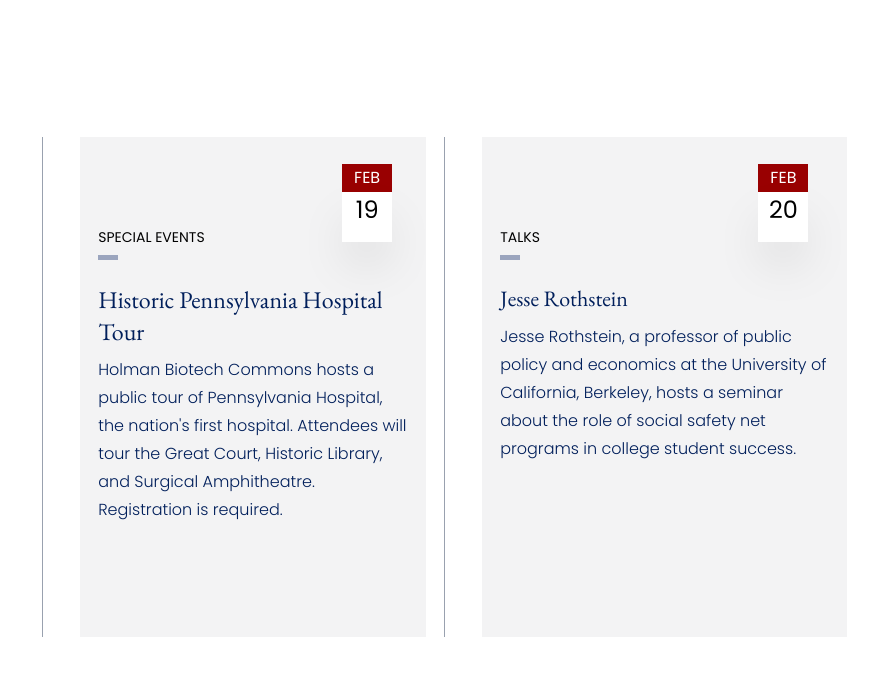
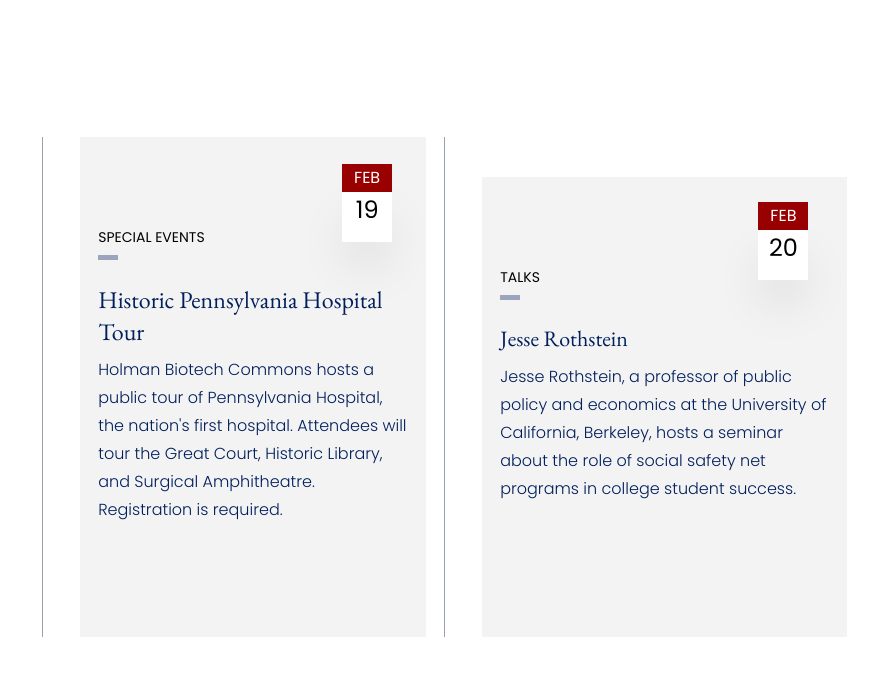
Before and after one commit to pinsoegustave/upenn-clone, a website: page index.html in a window 1280 px wide. Shown: the part 2200-2887 px from the top of the page, 401-1280 px from the left. Drawn offline with nearby package versions, Linux system fonts and the light colour scheme.

Commit message:
talks section

```diff
--- a/index.html
+++ b/index.html
@@ -213,7 +213,7 @@
         </div>
 
         <div
-          class="w-[30%] border-2 bg-[#F3F3F4] p-4 border-transparent relative"
+          class="w-full md:w-[30%] mt-10 border-2 bg-[#F3F3F4] p-4 border-transparent relative"
         >
           <div class="mt-18">
             <p class="text-sm">TALKS</p>
```
